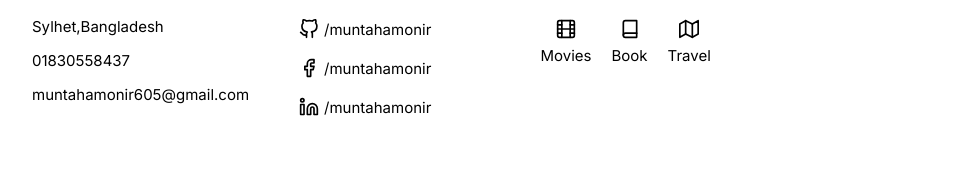
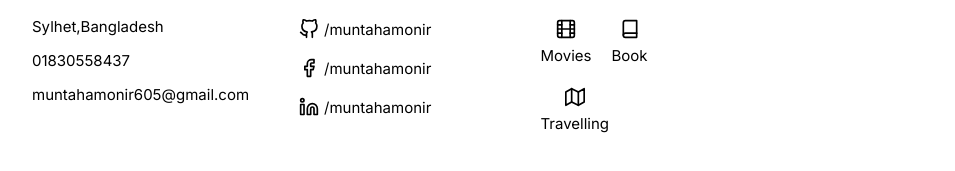
Before and after one commit to muntahamonir/muntahamonir.github.io, a website: page index.html in a window 1280 px wide. Shown: the part 1248-1419 px from the top of the page, without its empty margins (158-1113 px from the left). Drawn offline with nearby package versions, Linux system fonts and the light colour scheme.

Commit message:
Update index.html

```diff
--- a/index.html
+++ b/index.html
@@ -177,7 +177,7 @@
                     </div>
                     <div class="interestItem">
                         <i data-feather="map"></i>
-                        <span>Travel</span>
+                        <span>Travelling</span>
                     </div>
 
                 </div>
```
